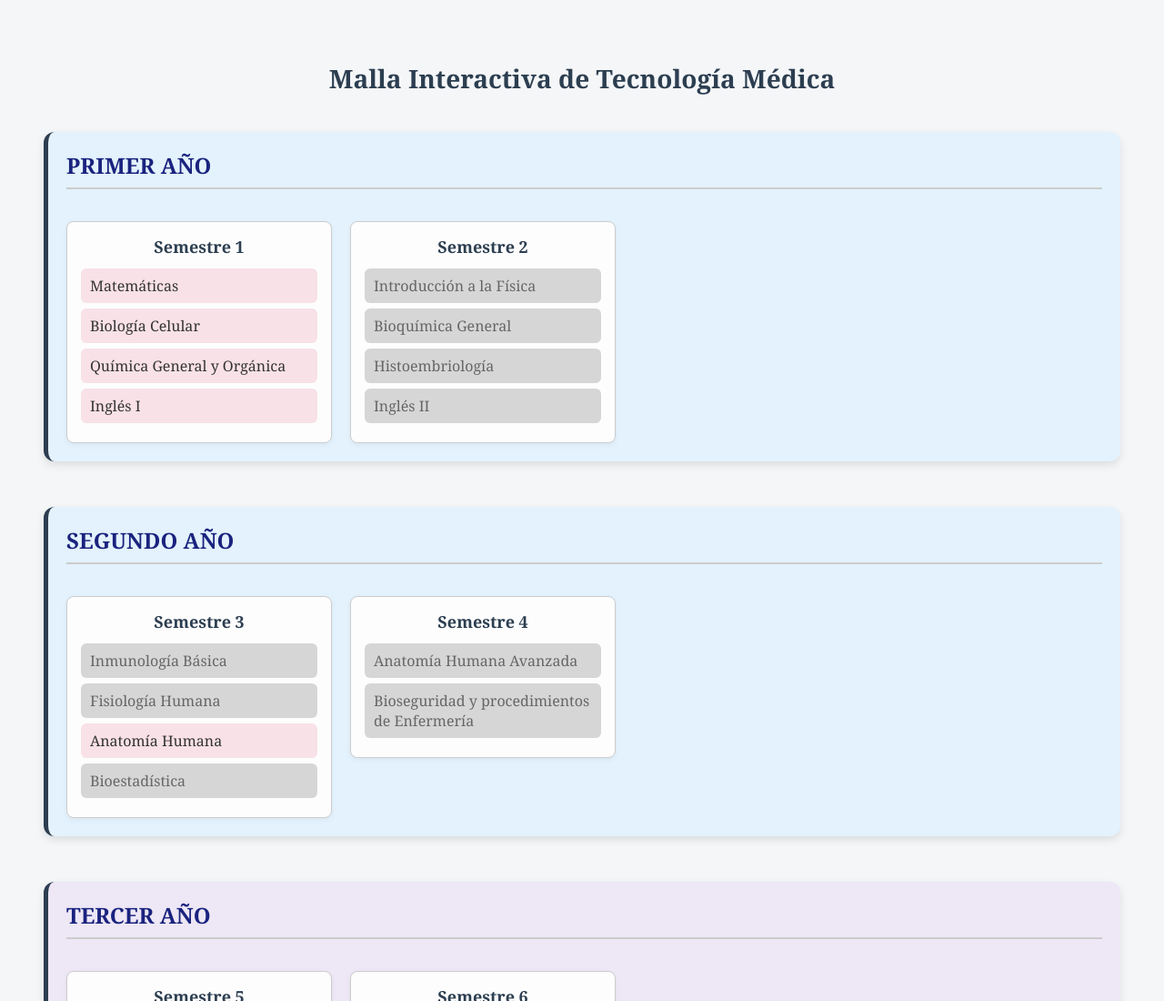
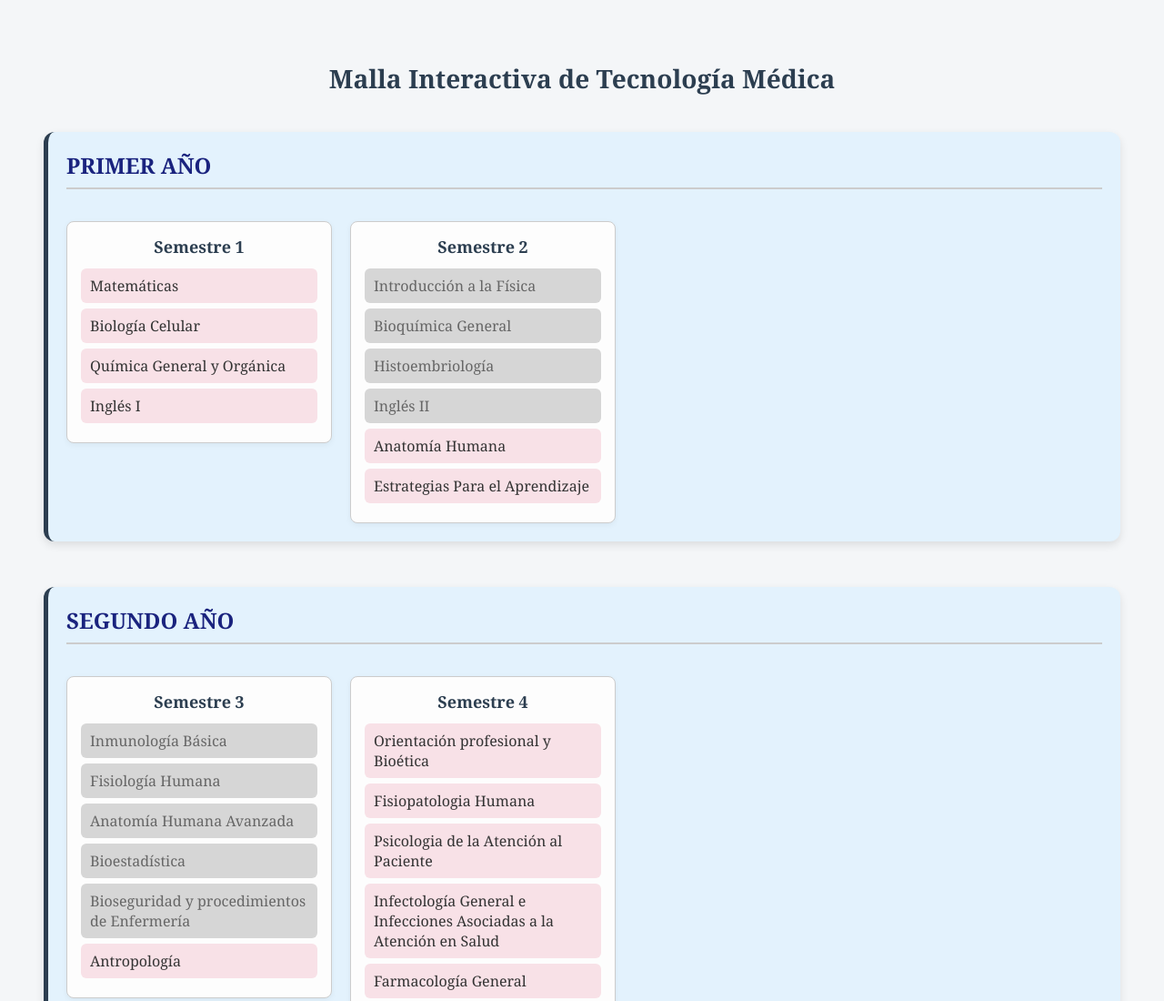
Before and after one commit to Cetem2025/MALLA-ANTIGUA-IMAGENOLOG-A-Y-FISICA-MEDICA, a plain HTML site: page index.html in a window 1280 px wide. Shown: the top 1100 px of the page at 91% size. Drawn offline with Linux system fonts and the light colour scheme.

Commit message:
Update index.html

```diff
--- a/index.html
+++ b/index.html
@@ -90,9 +90,9 @@
 
     const Semestre = {
       "Semestre 1": ["Matemáticas", "Biología Celular", "Química General y Orgánica", "Inglés I"],
-      "Semestre 2": ["Introducción a la Física", "Bioquímica General", "Histoembriología", "Inglés II"],
-      "Semestre 3": ["Inmunología Básica", "Fisiología Humana", "Anatomía Humana", "Bioestadística"],
-      "Semestre 4": ["Anatomía Humana Avanzada", "Bioseguridad y procedimientos de Enfermería"],
+      "Semestre 2": ["Introducción a la Física", "Bioquímica General", "Histoembriología", "Inglés II", "Anatomía Humana", "Estrategias Para el Aprendizaje"],
+      "Semestre 3": ["Inmunología Básica", "Fisiología Humana", "Anatomía Humana Avanzada", "Bioestadística", "Bioseguridad y procedimientos de Enfermería", "Antropología"],
+      "Semestre 4": ["Orientación profesional y Bioética", "Fisiopatologia Humana", "Psicologia de la Atención al Paciente", " Infectología General e Infecciones Asociadas a la Atención en Salud", "Farmacología General"],
       "Semestre 5": ["Radiodiagnóstico I", "Anatomía radiológica", "Radioprotección y dosimetría", "Radiofísica", "Epidemiología y Salud publica"],
       "Semestre 6": ["Radiodiagnóstico II", "Electrónica medica", "Patología radiológica", "Administración y gestión en salud"],
       "Semestre 7": ["Resonancia Magnética", "Tomografía computada", "Neuroimagenologia", "Gestión y garantías de calidad en salud"],
```
